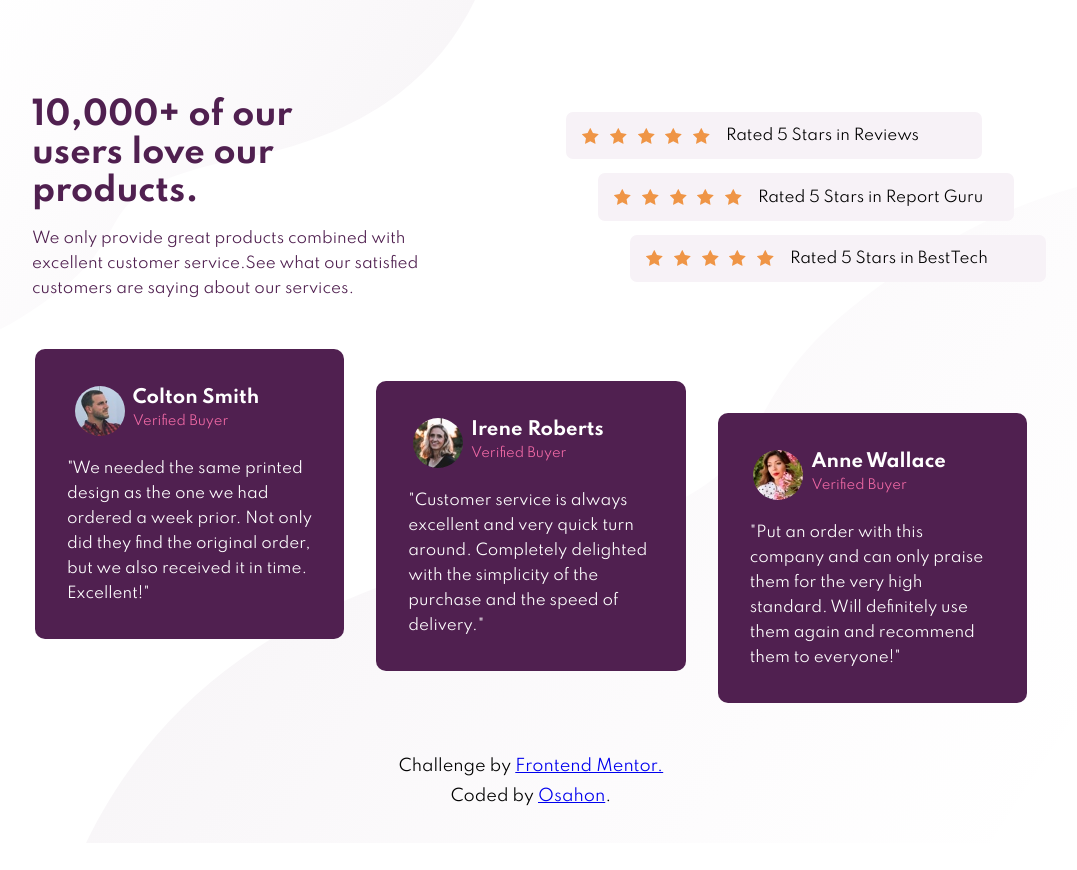
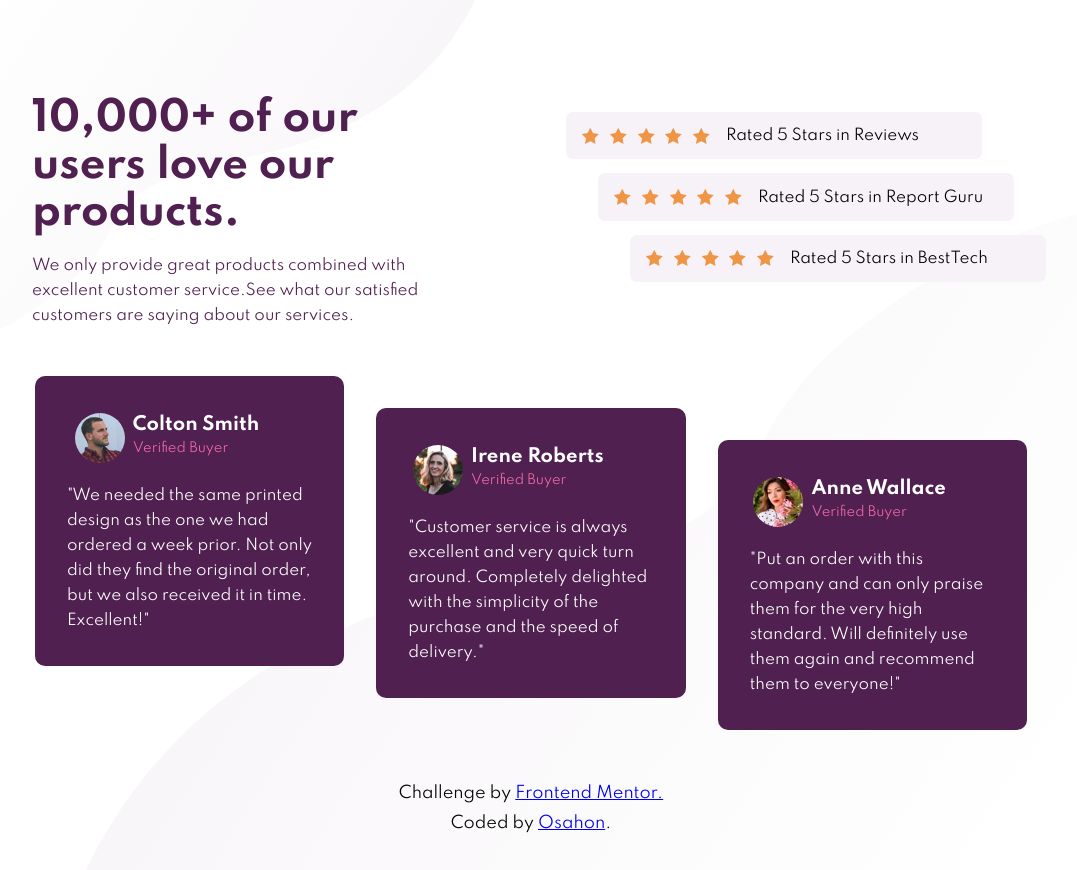
Before and after one commit to lulublake/FEM-social-proof, a plain HTML site: page index.html in a window 1280 px wide. Shown: the whole page, without its empty margins (109-1186 px from the left). Before the commit the page ends 843 px from the top, so only its background shows below. Drawn offline with Linux system fonts and the light colour scheme.

Commit message:
Update style.css

```diff
--- a/style.css
+++ b/style.css
@@ -160,11 +160,11 @@ p {
         margin: 1rem 0 0;
     }
     #title {
-        width: 300px;
+        width: 400px;
         text-align: left;
         margin: 0 0 1rem;
         color: var(--very-dard-magenta);
-        font-size: 2;
+        font-size: 2.5rem;
         font-weight: 700;
     }
     #top-para {
```
